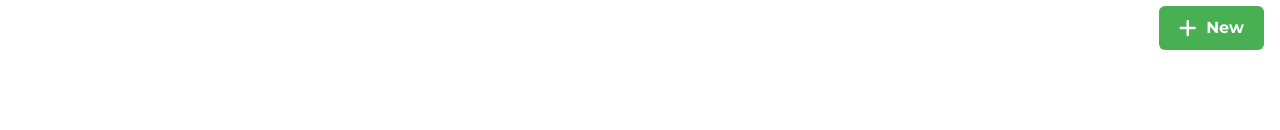
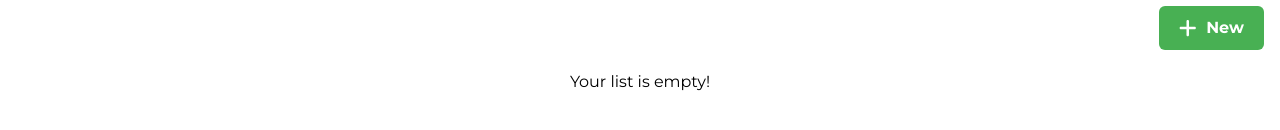
Before and after one commit to riddlew/just-another-book-app, a React (Vite) app: page / in a window 1280 px wide. Shown: the part 344-474 px from the top of the page. Built offline with nearby package versions, Linux system fonts and the light colour scheme.

Commit message:
feat: empty list message

```diff
--- a/src/components/BookList/BookList.tsx
+++ b/src/components/BookList/BookList.tsx
@@ -17,6 +17,9 @@ export const BookList = () => {
 					lastRead={entry.lastRead}
 				/>
 			))}
+			{filtered.length === 0 && (
+				<p className="text-center">Your list is empty!</p>
+			)}
 		</div>
 	)
 }
```
